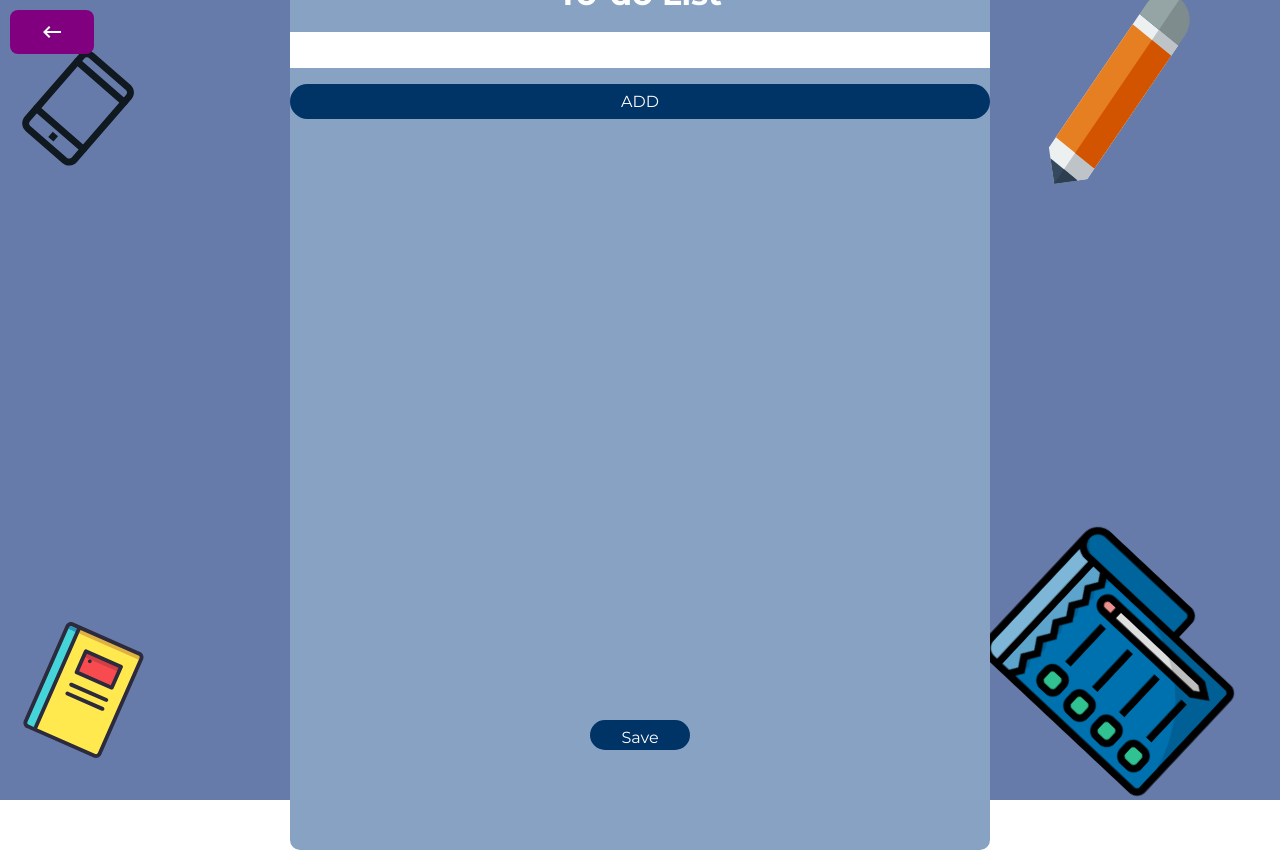
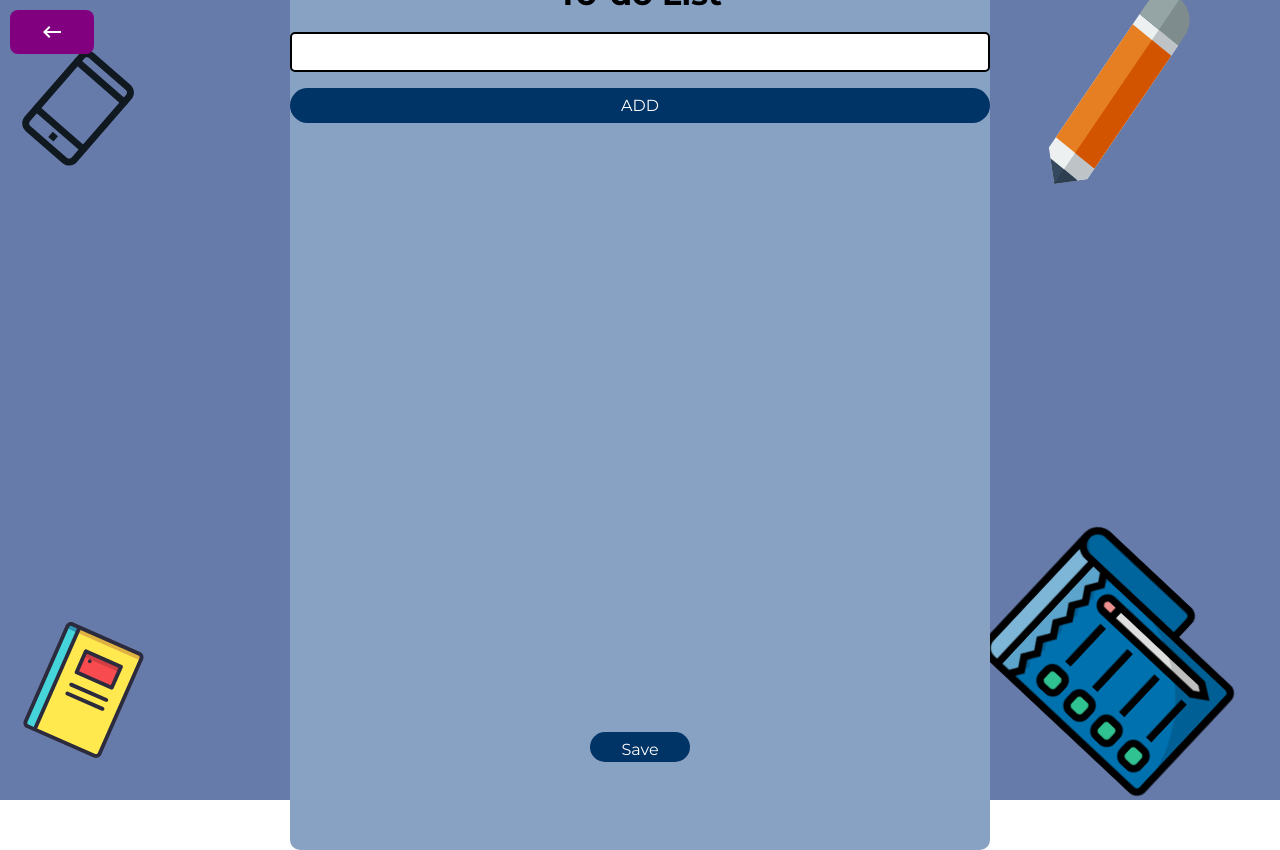
Before and after one commit to Dawidsjd/Automatizasion, a React (Create React App) app: page /HomeDashboard/ToDoList in a window 1280 px wide. Built offline with nearby package versions, Linux system fonts and the light colour scheme.

Commit message:
Małe drobne zmainy w liście to-do (style)

```diff
--- a/src/Components/Note/styles.js
+++ b/src/Components/Note/styles.js
@@ -6,7 +6,7 @@ export const styles = {
     justifyContent: "center",
     width: "100%",
     height: "100vh",
-    backgroundColor: "white", // Poprawione
+    backgroundColor: "white",
   },
   notepadHeader: {
     width: "100%",
@@ -37,4 +37,8 @@ export const styles = {
     fontSize: '1.5rem',
     padding: '10px 30px',
   },
+  input: {
+    border: '2px solid black', // Dodaj to pole, aby dodać czarne obramowanie
+
+  },
 };
--- a/src/Components/ToDoList/style.js
+++ b/src/Components/ToDoList/style.js
@@ -53,10 +53,9 @@ const styles = {
     top: '-8px',
   },
   todoText: {
-    color: '#ffffff',
+    color: 'black',
     fontSize: '1.2rem',
     fontWeight: 'bold',
-    backgroundColor: '#4a5568',
     padding: '0.5rem 1rem',
     borderRadius: '10px',
   },
@@ -71,6 +70,9 @@ const styles = {
     padding: '10px',
     marginBottom: '1rem',
     outline: 'none',
+    border: '2px solid black', // Dodanie czarnego obramowania
+    borderRadius: '5px',
+
   },
   editButton: {
     backgroundColor: '#003366',
@@ -109,7 +111,7 @@ editBox: {
   title: {
     fontSize: '2rem',
     marginBottom: '1rem',
-    color: 'white',
+    color: 'black',
   },
   button: {
     padding: '0.5rem 1rem',
@@ -129,7 +131,7 @@ editBox: {
     color: 'white',
     borderRadius: '50px',
     position: 'absolute',
-    bottom: '50px',
+    bottom: '38px',
     left: '50%',
     transform: 'translateX(-50%)',
   },
```
